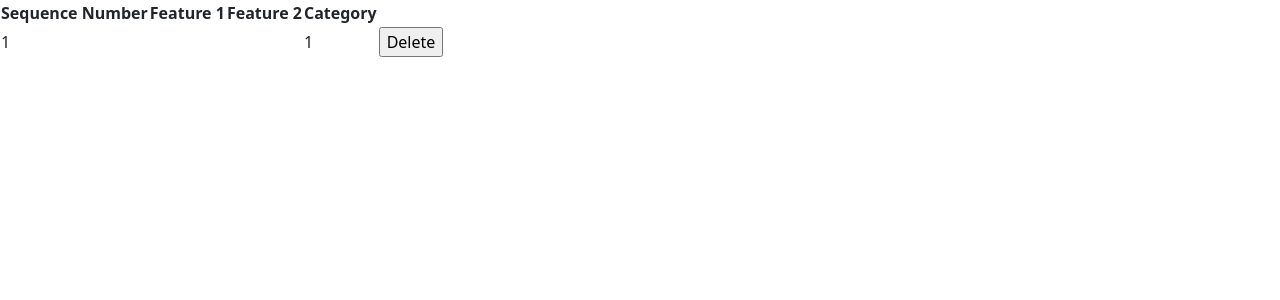
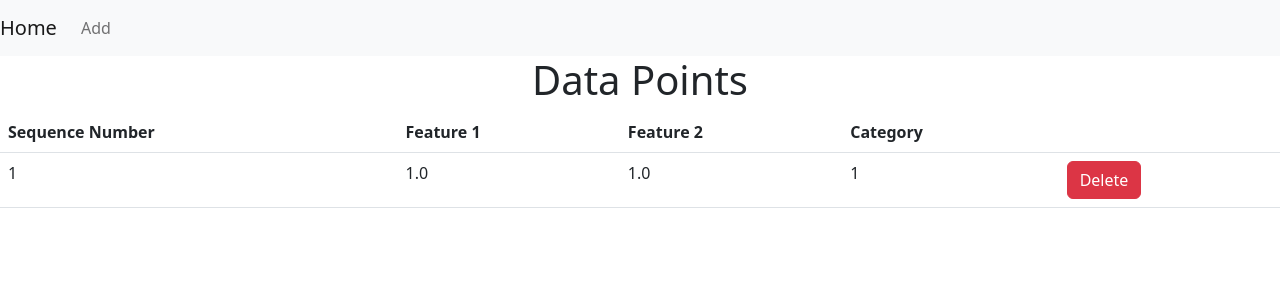
Before and after one commit to mikapikafika/python, a Django app: page / in a window 1280 px wide. Shown: the top 300 px of the page. Run offline with Django 5.2, Linux system fonts and the light colour scheme; tables that the repository leaves empty hold one stand-in row (values such as "Sample post").

Commit message:
Added basic views

```diff
--- a/webapp/data_app/forms.py
+++ b/webapp/data_app/forms.py
@@ -6,3 +6,8 @@ class DataPointForm(forms.ModelForm):
     class Meta:
         model = DataPoint
         fields = ['feature1', 'feature2', 'category']
+        # Added so that it's visible that features are floats
+        widgets = {
+            'feature1': forms.NumberInput(attrs={'step': '0.01'}),
+            'feature2': forms.NumberInput(attrs={'step': '0.01'}),
+        }
--- a/webapp/data_app/models.py
+++ b/webapp/data_app/models.py
@@ -1,4 +1,5 @@
 from django.db import models
+
 
 class DataPoint(models.Model):
     feature1 = models.FloatField()
--- a/webapp/data_app/views.py
+++ b/webapp/data_app/views.py
@@ -15,7 +15,7 @@ def index(request):
                   {'data_points': data_points})
 
 
-def add_data_point(request):
+def add_data(request):
     if request.method == 'POST':
         form = DataPointForm(request.POST)
         if form.is_valid():
@@ -25,10 +25,10 @@ def add_data_point(request):
             return HttpResponseBadRequest('Invalid parameters')
     else:
         form = DataPointForm()
-    return render(request, 'add.html')
+    return render(request, 'add.html', {'form': form})
 
 
-def delete_data_point(request, data_point_id):
+def delete_data(request, data_point_id):
     data_point = DataPoint.objects.get(id=data_point_id)
     data_point.delete()
     return redirect('index')
--- a/webapp/templates/base.html
+++ b/webapp/templates/base.html
@@ -4,10 +4,18 @@
     <meta charset="UTF-8">
     <meta name="viewport" content="width=device-width, initial-scale=1"/>
     <title>{% block title %}Title{% endblock %}</title>
-    <link rel="stylesheet" href="https://cdn.jsdelivr.net/npm/bootstrap@5.2.3/dist/css/bootstrap.min.css"
-          integrity="sha384-rbsA2VBKQhggwzxH7pPCaAqO46MgnOM80zW1RWuH61DGLwZJEdK2Kadq2F9CUG65" crossorigin="anonymous">
+    <link rel="stylesheet"
+          href="https://cdn.jsdelivr.net/npm/bootstrap@5.2.3/dist/css/bootstrap.min.css"
+          integrity="sha384-rbsA2VBKQhggwzxH7pPCaAqO46MgnOM80zW1RWuH61DGLwZJEdK2Kadq2F9CUG65"
+          crossorigin="anonymous">
 </head>
 <body>
+<nav class="navbar navbar-expand-lg navbar-light bg-light">
+    <a class="navbar-brand" href="/">Home</a>
+        <div class="navbar-nav">
+            <a class="nav-link" href="/add">Add</a>
+        </div>
+</nav>
 <main>
     <!-- Block content & messages make the content dynamic -->
     {% block content %} {% endblock %}
--- a/webapp/templates/index.html
+++ b/webapp/templates/index.html
@@ -3,28 +3,42 @@
 {% block title %} Data {% endblock %}
 
 {% block content %}
-<table>
+    <div class="table-container">
+        <h1 class="text-center">Data Points</h1>
+        <table class="table table-hover">
             <tr>
-        <th>Sequence Number</th>
-        <th>Feature 1</th>
-        <th>Feature 2</th>
-        <th>Category</th>
-        <th></th>
+                <th scope="col">Sequence Number</th>
+                <th scope="col">Feature 1</th>
+                <th scope="col">Feature 2</th>
+                <th scope="col">Category</th>
+                <th scope="col"></th>
             </tr>
             {% for data_point in data_points %}
                 <tr>
                     <td>{{ data_point.id }}</td>
-            <td>{{ data_point.feature_1 }}</td>
-            <td>{{ data_point.feature_2 }}</td>
+                    <td>{{ data_point.feature1 }}</td>
+                    <td>{{ data_point.feature2 }}</td>
                     <td>{{ data_point.category }}</td>
                     <td>
                         <form action="{% url 'delete' data_point.id %}"
                               method="POST">
                             {% csrf_token %}
-                    <input type="submit" value="Delete">
+                            <button class="btn btn-danger" type="submit">
+                                Delete
+                            </button>
                         </form>
                     </td>
                 </tr>
             {% endfor %}
         </table>
+    </div>
+
+    <style>
+        .table-container {
+            display: flex;
+            flex-direction: column;
+            justify-content: center;
+            align-items: center;
+        }
+    </style>
 {% endblock %}
--- a/webapp/webapp/urls.py
+++ b/webapp/webapp/urls.py
@@ -5,8 +5,8 @@ from data_app import views
 urlpatterns = [
     path('admin/', admin.site.urls),
     path('', views.index, name='index'),
-    path('delete/<int:data_point_id>', views.delete_data_point, name='delete'),
-    path('add/', views.add_data_point, name='add'),
+    path('delete/<int:data_point_id>', views.delete_data, name='delete'),
+    path('add/', views.add_data, name='add'),
     path('api/data/', views.data_point_list, name='data_list'),
     path('api/data/<int:pk>', views.data_point_detail, name='data_detail'),
 ]
```
Also changed, not shown: webapp/templates/add.html (+20 -7 lines). Lines whose indentation alone changed are shown as unchanged.
